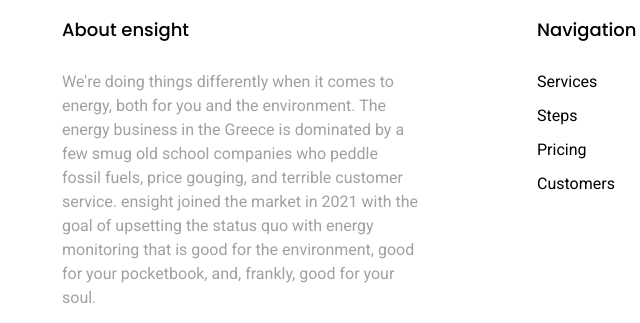
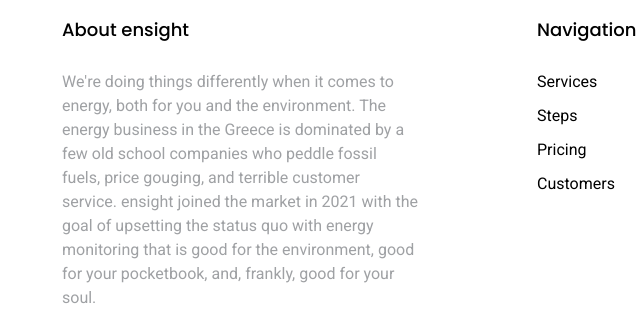
Before and after one commit to michaelmanis/ensight, a plain HTML site: page contact.html in a window 1280 px wide. Shown: the part 1781-2104 px from the top of the page, 20-660 px from the left. Drawn offline with Linux system fonts and the light colour scheme.

Commit message:
1st commit

```diff
--- a/contact.html
+++ b/contact.html
@@ -183,7 +183,7 @@ However, we are not delivering our usual very short waiting times on the phone a
         <div class="col-md-4 mb-4 mb-md-0">
           <h3>About ensight</h3>
           <p>We're doing things differently when it comes to energy, both for you and the environment.
-The energy business in the Greece is dominated by a few smug old school companies who peddle fossil fuels, price gouging, and terrible customer service. ensight joined the market in 2021 with the goal of upsetting the status quo with energy monitoring that is good for the environment, good for your pocketbook, and, frankly, good for your soul.
+The energy business in the Greece is dominated by a few old school companies who peddle fossil fuels, price gouging, and terrible customer service. ensight joined the market in 2021 with the goal of upsetting the status quo with energy monitoring that is good for the environment, good for your pocketbook, and, frankly, good for your soul.
 </p>
           <p class="social">
             <a href="#"><span class="bi bi-twitter"></span></a>
```
